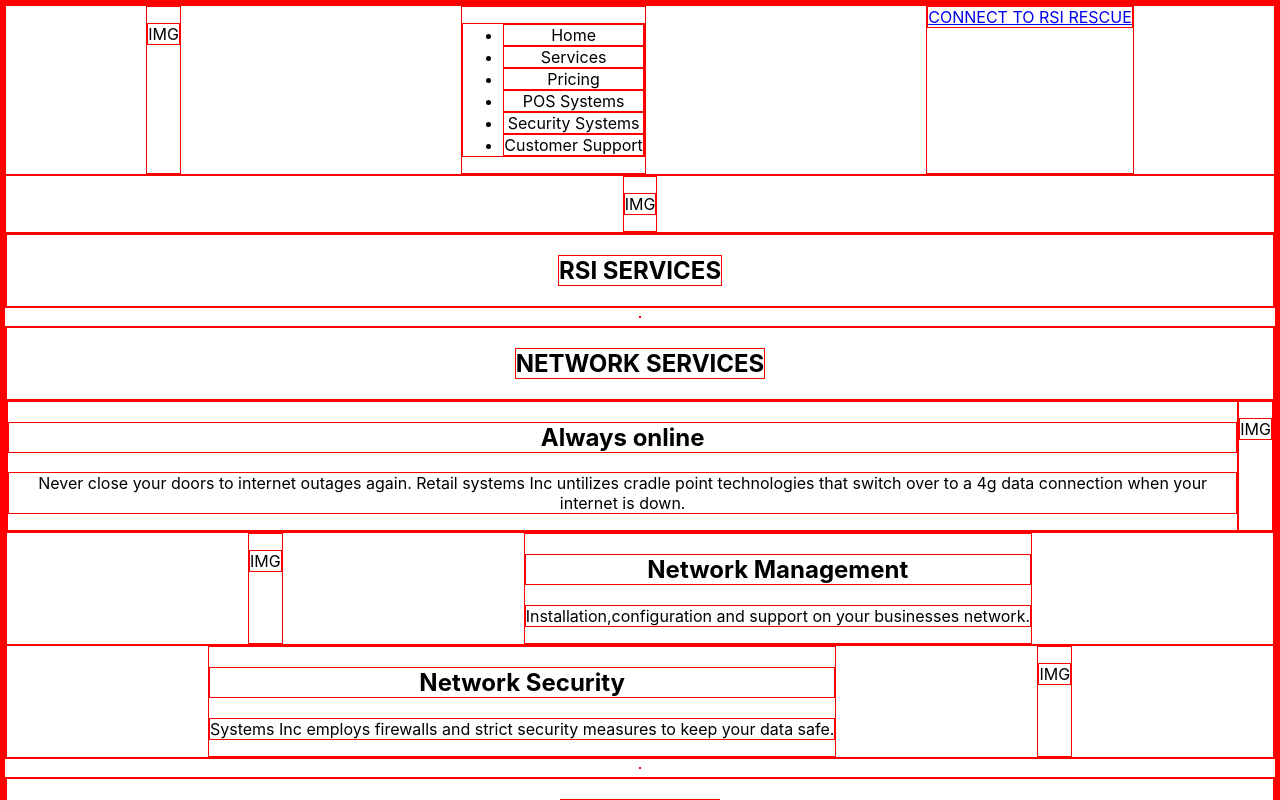
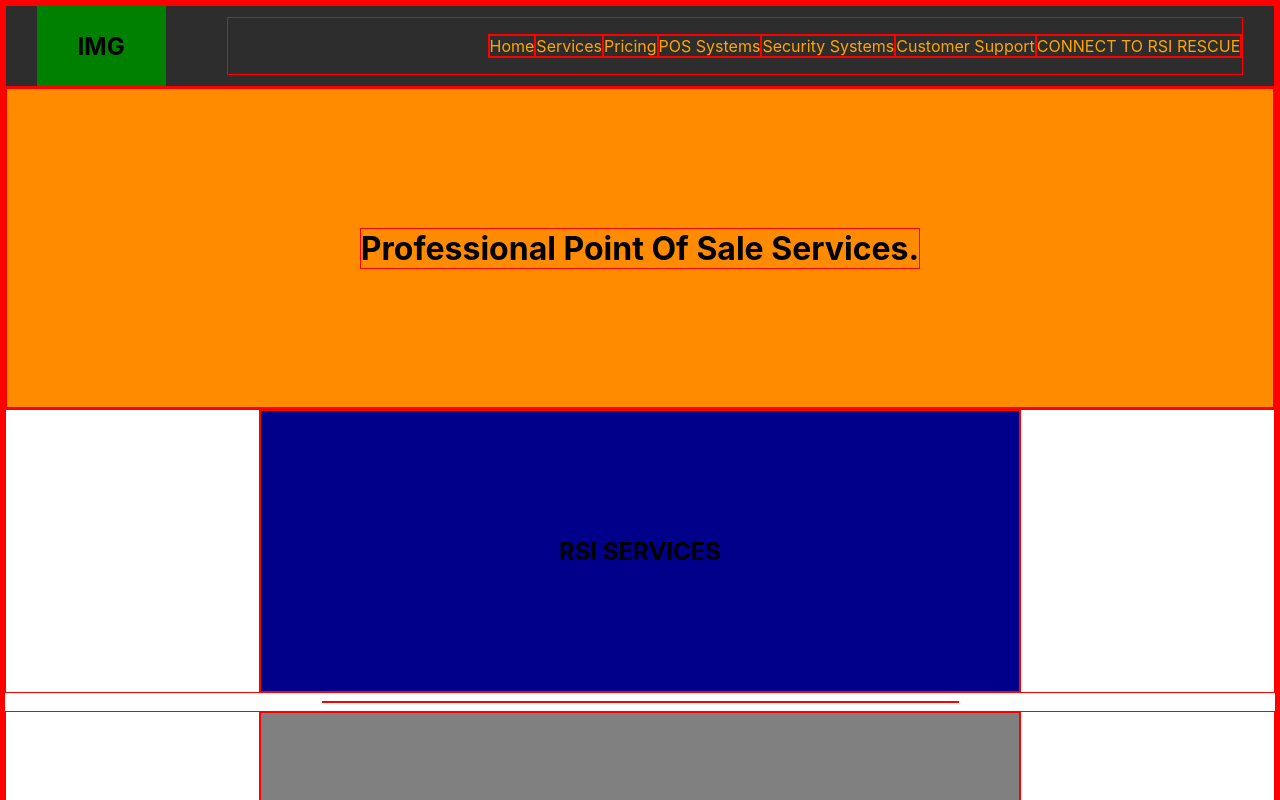
Before and after one commit to Marshnme/RetailSystem-remake, a React (Create React App) app: page / in a window 1280 px wide. Shown: the top 800 px of the page. Built offline with nearby package versions, Linux system fonts and the light colour scheme.

Commit message:
some layout struggle. 80% complete. some color added to show where correct imgs would go ect

```diff
--- a/src/components/Dashboard.js
+++ b/src/components/Dashboard.js
@@ -5,10 +5,10 @@
     return(
         <div className="parent">
             <nav>
-                <div>
-                    <p>IMG</p>
+                <div className="nav-img" >
+                    <h1>IMG</h1>
                 </div>
-                <div>
+                <div className="links">
                     <ul>
                         <li>Home</li>
                         <li>Services</li>
@@ -16,19 +16,20 @@
                         <li>POS Systems</li>
                         <li>Security Systems</li>
                         <li>Customer Support</li>
+                        <li>CONNECT TO RSI RESCUE</li>
                     </ul>
                 </div>
-                <div>
+                {/* <div className="rescue">
                     <a href='#'>CONNECT TO RSI RESCUE</a>
-                </div>
+                </div> */}
             </nav>
             <header>
                 <div>
-                    <p>IMG</p>
+                    <h1>Professional Point Of Sale Services.</h1>
                 </div>
             </header>
             <section className="rsi-service">
-                <div className="section-banner">
+                <div className="section-banner-RSI">
                     <h1>RSI SERVICES</h1>
                 </div>
             </section>
--- a/src/components/dashboard.css
+++ b/src/components/dashboard.css
@@ -1,23 +1,67 @@
 *{
     border:red 1px solid;
+}
+hr{
+    width:50%;
 }
 
 .parent{
     display:flex;
     flex-flow: row wrap;
+    justify-content: center;
+}
+
+ul{
+    list-style-type: none;
+    display:flex;
+    justify-content: space-between;
+    padding:0;
+    color:orange;
 }
 
 nav{
     display: flex;
     flex-direction: row;
     justify-content: space-around;
+    align-items: center;
     width:100%;
+    height:10vh;
+    background-color: #2e2d2d;
 }
+
+.nav-img{
+    display:flex;
+    width:10%;
+    height: 100%;
+    align-items: center;
+    justify-content: center;
+    background-color:green;
+}
+
+.links{
+    display: flex;
+    justify-content: flex-end;
+    align-items: center;
+    width: 80%;
+}
+
+/* .rescue{
+    margin-left:2%;
+    width:15%;
+}  */
 
 header{
     width:100%;
     display: flex;
     justify-content: center;
+    height:40vh;
+}
+header div{
+    display:flex;
+    justify-content: center;
+    align-items: center;
+    width:100%;
+    background-color: darkorange;
 }
 
 .rsi-service{
@@ -27,31 +71,78 @@
 }
 
 .net-service{
+    width:100%;
     display:flex;
     flex-flow:row wrap;
+    justify-content: center;
 }
 
 .rsi-support{
+    width:100%;
     display:flex;
     flex-flow: row wrap;
+    justify-content: center;
 }
 
 .POS-systems{
     width:100%;
     display:flex;
     flex-flow: row wrap;
+    justify-content: center;
 }
-.section-banner {
-    width:100%;
+.section-banner-RSI {
+    width:60%;
     display:flex;
     justify-content: center;
+    align-items: center;
+    height: 35vh;
+    background-color: darkblue;
+}
+
+.section-banner-RSI h1{
+    width:100%;
+    height:100%;
+    display:flex;
+    justify-content: center;
+    align-items: center;
+}
+
+.section-banner {
+    width:60%;
+    display:flex;
+    justify-content: center;
+    align-items: center;
+    height:55vh;
+    background-color: grey;
+}
+
+
+
+.section-banner h1{
+    width:100%;
+    height:100%;
+    display:flex;
+    justify-content: center;
+    align-items: center;
 }
 
 .pair{
-    width:100%;
     display:flex;
-    justify-content: space-evenly;
+    justify-content: center;
+    width:60%;
+    height:25vh;
+    align-items: center;
 }
+
+.pair div{
+    display:flex;
+    justify-content: center;
+    align-items:center;
+    flex-direction: column;
+    width:50%;
+    height: 100%;
+}
+
 
 .pre-footer{
     width:100%;
```
